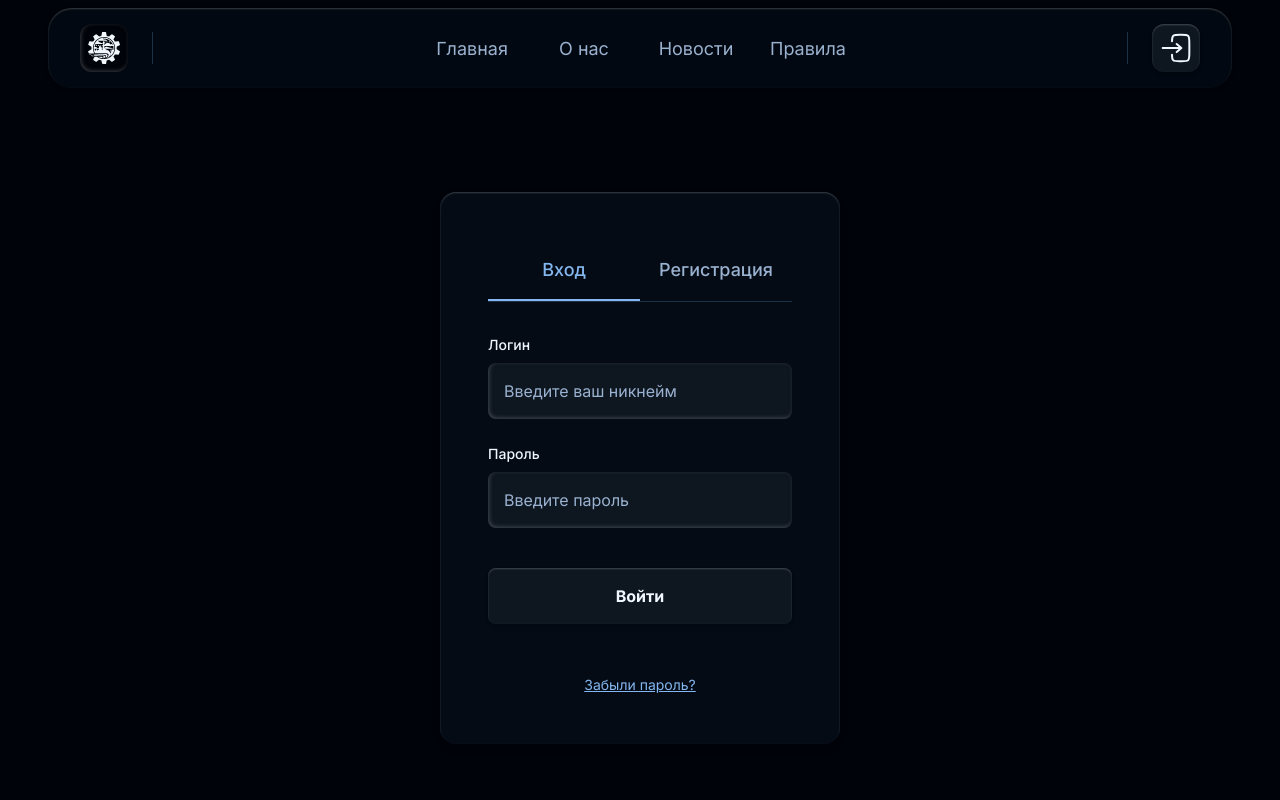
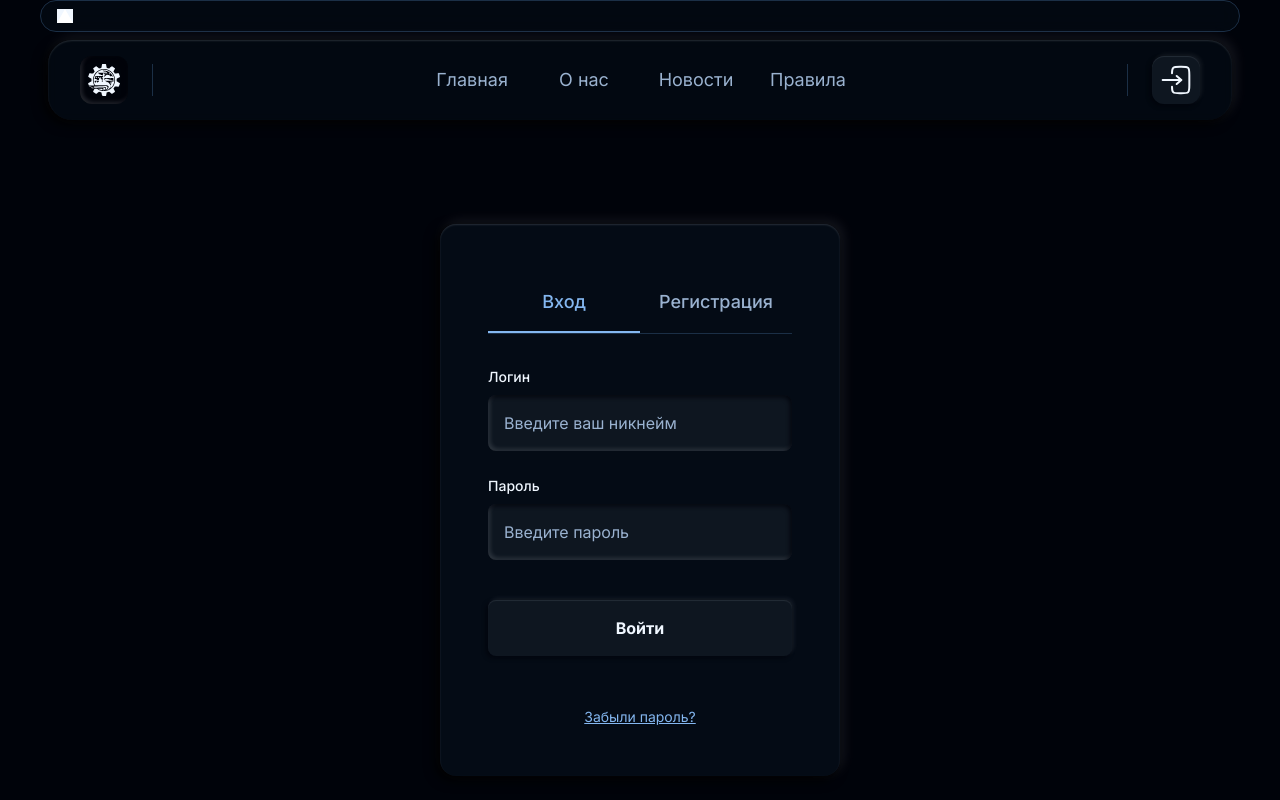
Before and after one commit to MrMaksi1/frontend-websiteSteamWave, a Next.js app: page /log-reg in a window 1280 px wide. Shown: the top 800 px of the page. Built offline with nearby package versions, Linux system fonts and the light colour scheme.

Commit message:
Slightly changed shadow styles to be more comfy

```diff
--- a/app/layout.jsx
+++ b/app/layout.jsx
@@ -3,6 +3,7 @@ import "./globals.css";
 import Head from "next/head";
 import Header from "@/components/Header/Header";
 import Footer from "@/components/Footer/Footer";
+import ThemeToggle from "@/components/ThemeToggle/ThemeToggle";
 
 const geistSans = Geist({
   variable: "--font-geist-sans",
@@ -40,6 +41,7 @@ export default function RootLayout({ children }) {
     <html lang="ru" className="dark:scheme-dark">
         <body className={`${geistSans.variable} ${geistMono.variable} ${montserrat.variable} ${outfit.variable} ${inter.variable} antialiased`}>
             <div className="appContainer">
+                <ThemeToggle/>
                 <Header/>
                 <div className="mainContent">
                     {children}
--- a/app/style/variables.css
+++ b/app/style/variables.css
@@ -31,10 +31,31 @@
     --success: hsl(146 17% 59%);
     --info: hsl(217 28% 65%);
 
+    /* Semi-transparent backgrounds */
     --glass-dark: oklch(0.1 0.025 253 / 0.8);
     --glass: oklch(0.15 0.025 253 / 0.7);
     --glass-light: oklch(0.2 0.025 253 / 0.6);
+
+    /* Shadows */
+    --shadow-xs:
+            inset 0 1px 1px oklch(from var(--text) l c h / .1),
+            -2px 2px 4px oklch(from var(--bg-dark) l c h / .7),
+            2px -2px 4px oklch(from var(--text) l c h / .08);
+
+    --shadow-sm:
+            inset 0 1px 2px oklch(from var(--text) l c h / .15),
+            -4px 4px 12px oklch(from var(--bg-dark) 0 c h / 1),
+            4px -4px 12px oklch(from var(--text) l c h / .08);
+
+    --shadow-xs-inset:
+            inset -2px 2px 4px oklch(from var(--bg-dark) l c h / .8),
+            inset 2px -2px 4px oklch(from var(--text) l c h / .15);
+
+    --shadow-sm-inset:
+            inset -4px 4px 12px oklch(from var(--bg-dark) l c h / .8),
+            inset 4px -4px 12px oklch(from var(--text) l c h / .15);
 }
+
 body.light {
     /* oklch */
     --bg-dark: oklch(0.92 0.025 253);
@@ -68,9 +89,29 @@ body.light {
     --success: hsl(147 19% 36%);
     --info: hsl(217 22% 41%);
 
+    /* Semi-transparent backgrounds */
     --glass-dark: oklch(0.92 0.025 253 / 0.9);
     --glass: oklch(0.96 0.025 253 / 0.7);
     --glass-light: oklch(1 0.025 253 / 0.5);
+
+    /* Shadows */
+    --shadow-xs:
+            inset 0 2px 4px oklch(from var(--bg) l c h / .3),
+            -2px 2px 4px oklch(from var(--text) l c h / .15),
+            2px -2px 4px oklch(from var(--bg-light) l c h / 1);
+
+    --shadow-sm:
+            inset 0 1px 2px oklch(from var(--bg-light) l c h / .7),
+            -4px 4px 12px oklch(from var(--text) l c h / .15),
+            4px -4px 12px oklch(from var(--bg-light) l c h / .8);
+
+    --shadow-xs-inset:
+            inset -2px 2px 4px oklch(from var(--text) l c h / .15),
+            inset 2px -2px 4px oklch(from var(--bg-light) l c h / .8);
+
+    --shadow-sm-inset:
+            inset -4px 4px 12px oklch(from var(--text) l c h / .15),
+            inset 4px -4px 12px oklch(from var(--bg-light) l c h / .8);
 }
 
 :root{
@@ -137,28 +178,28 @@ body.light {
 
     /* ===== SHADOWS ===== */
     /* offset-x | offset-y | blur-radius | spread-radius | color */
-    --shadow-xs:
-    inset 0 1px 2px oklch(.8 0 0 / .3),
-    0 1px 2px oklch(0 0 0 / .1),
-    0 2px 4px oklch(0 0 0 / .1);
+    /*--shadow-xs:*/
+    /*inset 0 1px 1px oklch(from var(--text) l c h / .17),*/
+    /*-2px 2px 4px oklch(from var(--bg-dark) l c h / .2),*/
+    /*2px -2px 4px oklch(from var(--text) l c h / .15);*/
 
-    --shadow-sm:
-    inset 0 1px 2px oklch(.8 0 0 / .3),
-    0 2px 4px oklch(0 0 0 / .1),
-    0 4px 8px oklch(0 0 0 / .1);
+    /*--shadow-sm:*/
+    /*inset 0 2px 2px oklch(1 0.025 253 / .2),*/
+    /*-6px 6px 12px oklch(0 0.025 253 / .2),*/
+    /*6px -6px 12px oklch(1 0.025 253 / .15);*/
 
-    --shadow-md:
-    inset 0 1px 2px oklch(.8 0 0 / .3),
-    0 4px 8px oklch(0 0 0 / .1),
-    0 8px 16px oklch(0 0 0 / .2);
+    /*--shadow-md:*/
+    /*inset 0 1px 2px oklch(.8 0 0 / .3),*/
+    /*0 4px 8px oklch(0 0 0 / .1),*/
+    /*0 8px 16px oklch(0 0 0 / .2);*/
 
-    --shadow-xs-inset:
-    inset -2px 2px 2px oklch(0 0 0 / .1),
-    inset 1px -1px 4px oklch(.8 0 0 / .3);
+    /*--shadow-xs-inset:*/
+    /*inset -2px 2px 2px oklch(0 0 0 / .1),*/
+    /*inset 1px -1px 4px oklch(.8 0 0 / .3);*/
 
-    --shadow-sm-inset:
-    inset -3px 3px 4px oklch(0 0 0 / .1),
-    inset 2px -2px 6px oklch(.8 0 0 / .3);
+    /*--shadow-sm-inset:*/
+    /*inset -3px 3px 4px oklch(0 0 0 / .1),*/
+    /*inset 2px -2px 6px oklch(.8 0 0 / .3);*/
 
 
     /*--shadow-xs: 0 1px 2px 0 oklch(.8 0 0 / 0.1);*/
--- a/components/Header/Header.module.css
+++ b/components/Header/Header.module.css
@@ -13,7 +13,7 @@
     backdrop-filter: var(--blur-xs);
     /*border-bottom: var(--line-sm) solid var(--border-muted);*/
     border-radius: var(--radius-3xl);
-    box-shadow: var(--shadow-xs);
+    box-shadow: var(--shadow-sm);
     max-width: 1200px;
     margin: 0 var(--space-sm);
     padding: 0 var(--space-xl);
```
Also changed, not shown: components/Profile/Profile.module.css (+3 -28 lines).
